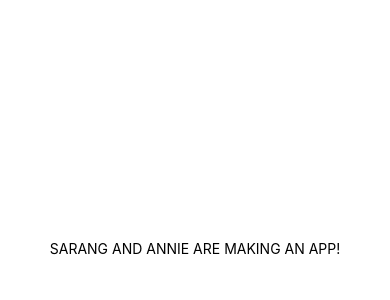
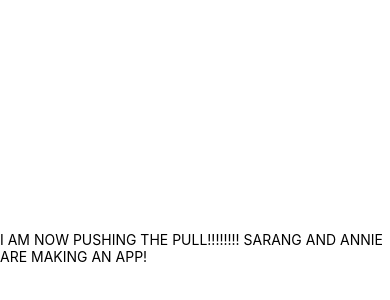
Before and after one commit to annieseth/SPON, a React Native app: screen / in a window 390 px wide. Shown: the part 174-474 px from the top of the page. Built offline with nearby package versions, Linux system fonts and the light colour scheme.

Commit message:
Sarang pulls and pushes

```diff
--- a/App.js
+++ b/App.js
@@ -5,7 +5,7 @@ import { StyleSheet, Text, View } from 'react-native';
 export default function App() {
   return (
     <View style={styles.container}>
-      <Text>SARANG AND ANNIE ARE MAKING AN APP!</Text>
+      <Text>I AM NOW PUSHING THE PULL!!!!!!!! SARANG AND ANNIE ARE MAKING AN APP!</Text>
       <StatusBar style="auto" />
     </View>
   );
```
